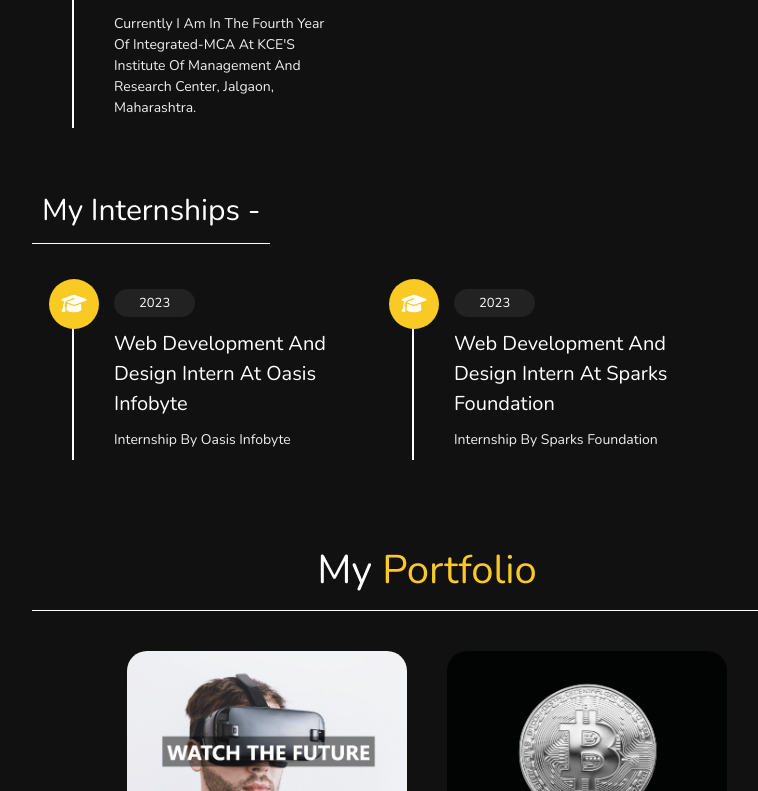
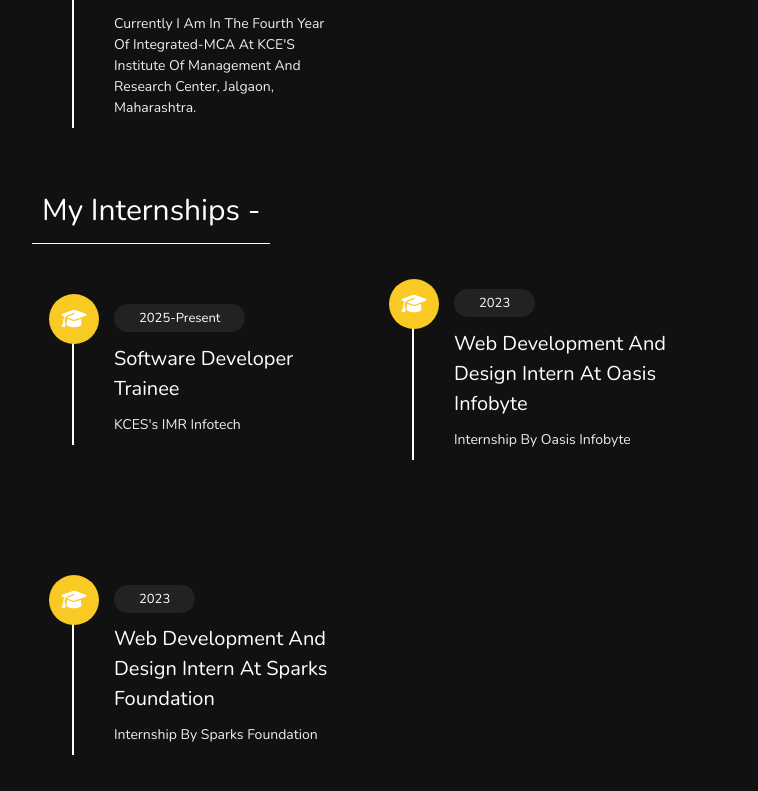
Before and after one commit to sagarbendale2004/Portfolio, a React (Vite) app: page / in a window 1280 px wide. Shown: the part 2009-2800 px from the top of the page, without its empty margins (388-1146 px from the left). Built offline with nearby package versions, Linux system fonts and the light colour scheme.

Commit message:
Revise Education component with new internship info
Updated internship details and added current position as Software Developer Trainee.

```diff
--- a/src/components/Education.jsx
+++ b/src/components/Education.jsx
@@ -38,6 +38,14 @@
       <h4>my Internships -</h4>
 
       <div className="box-container internships-container">
+
+       <div className="box">
+          <i className="fas fa-graduation-cap"></i>
+          <span>2025-Present</span>
+          <h3>Software Developer Trainee</h3>
+          <p>KCES's IMR Infotech</p>
+        </div>
+
         <div className="box">
           <i className="fas fa-graduation-cap"></i>
           <span>2023</span>
```
